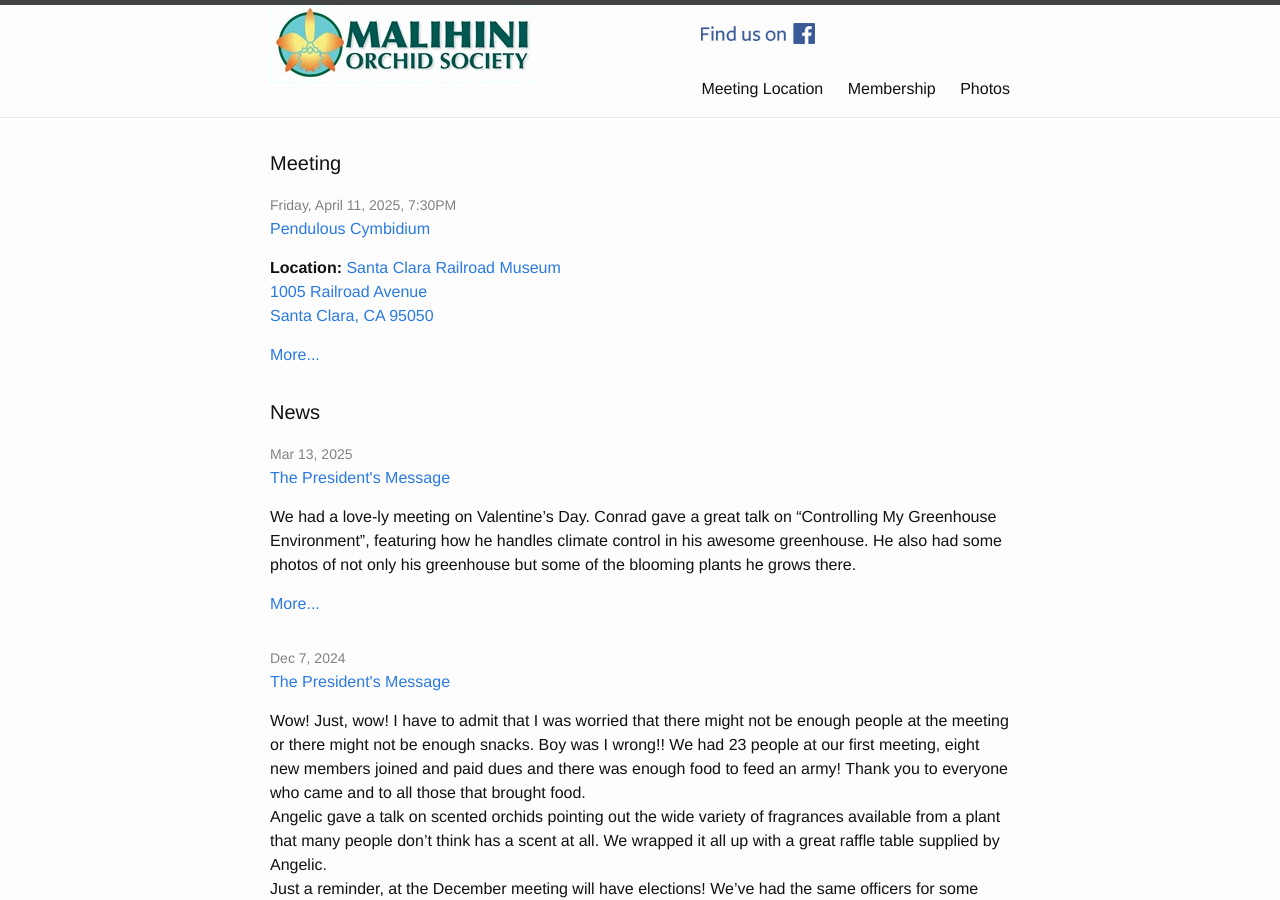
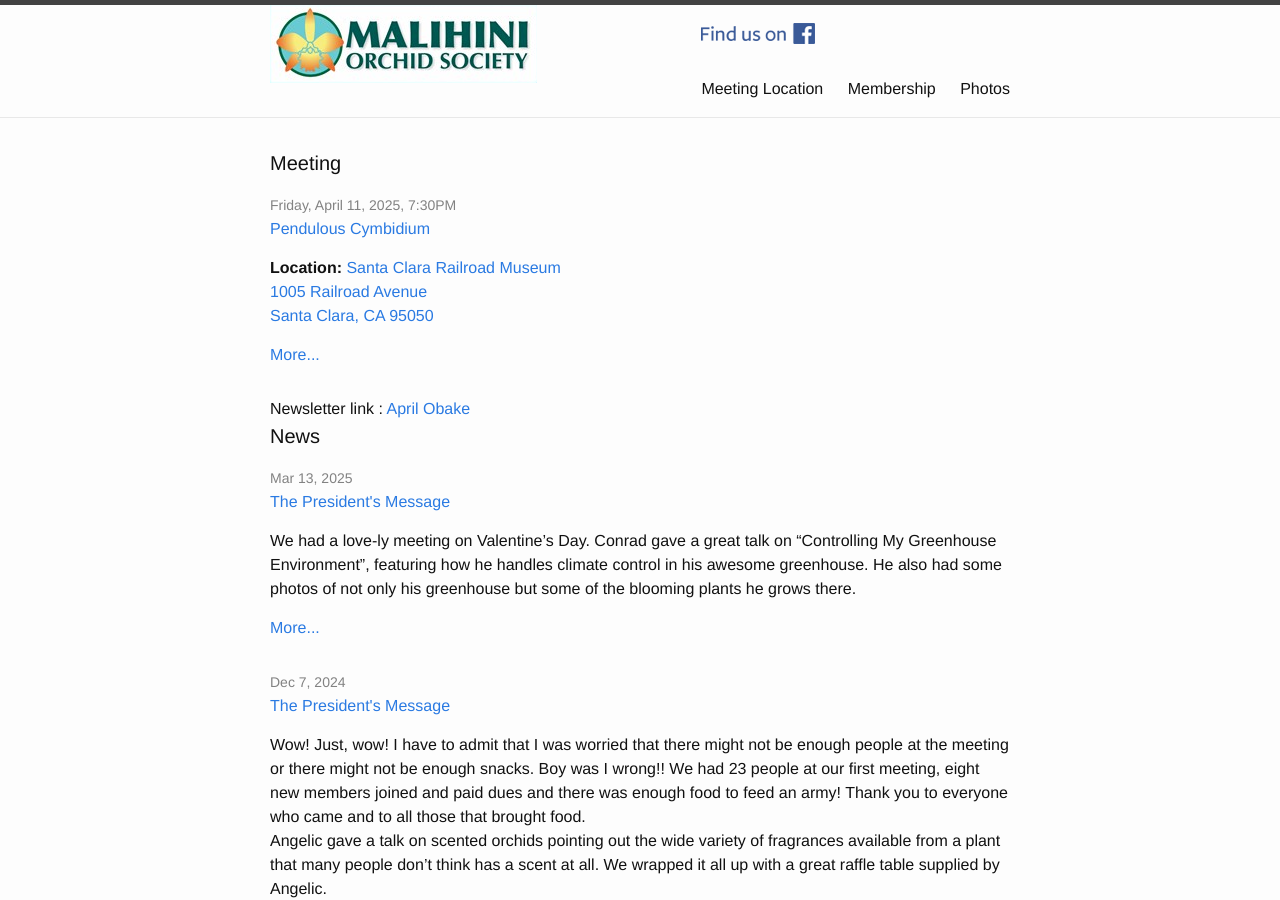
Before and after one commit to malihini/malihini.github.io, a Jekyll site: the page built from index.html, in a window 1280 px wide and 900 px high. Built offline with Jekyll 4.4.1, drawn with Linux system fonts in a browser that asks for light colours.

Commit message:
Update index.html

```diff
--- a/index.html
+++ b/index.html
@@ -23,7 +23,8 @@
     {% endfor %}
   </ul>
 
-  <!--   Newsletter link : <a href = "http://malihini.org/pdf/MOS_Obake_2_2025.pdf"> February Obake </a> -->
+  <!--   -->
+  Newsletter link : <a href = "http://malihini.org/pdf/MOS_Obake_4_2025.pdf"> April Obake </a>
 <!--
  <script>
     // add current Obake URL here
```
